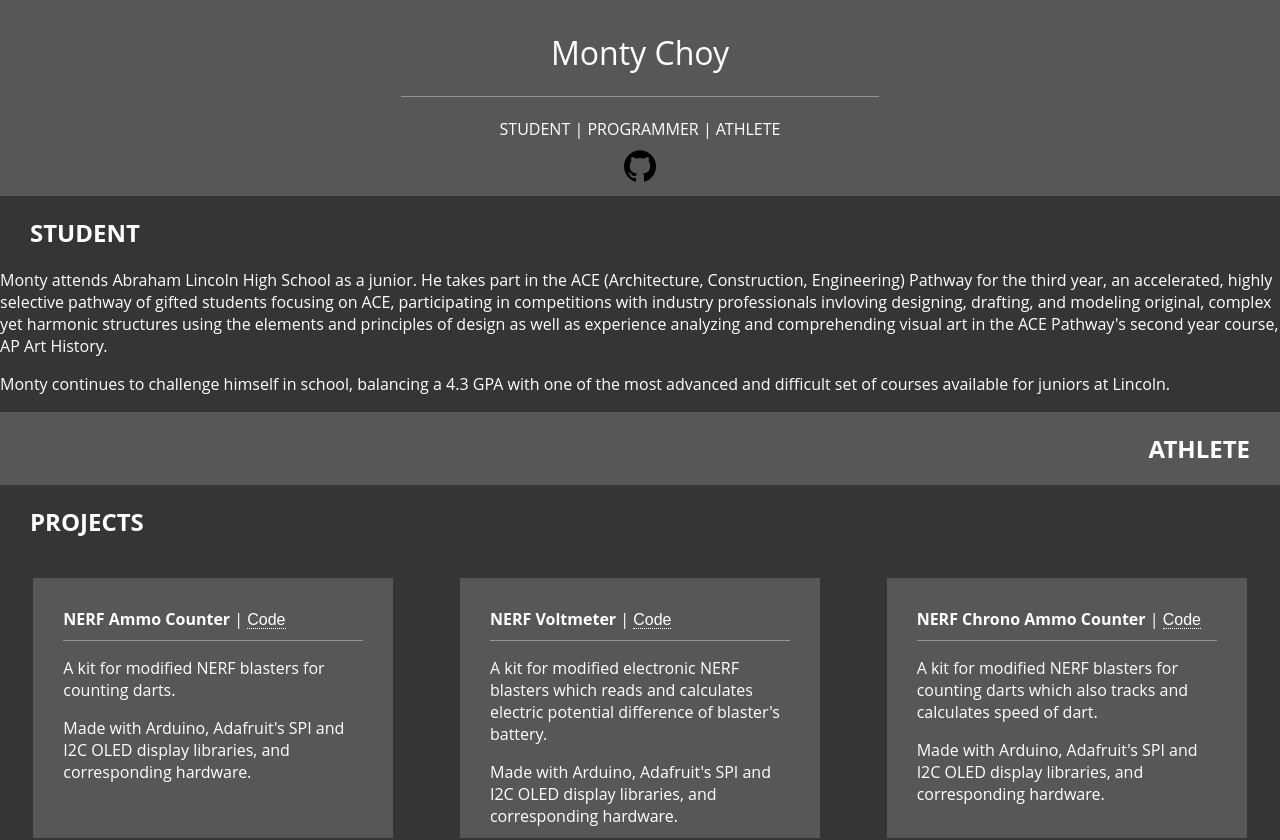
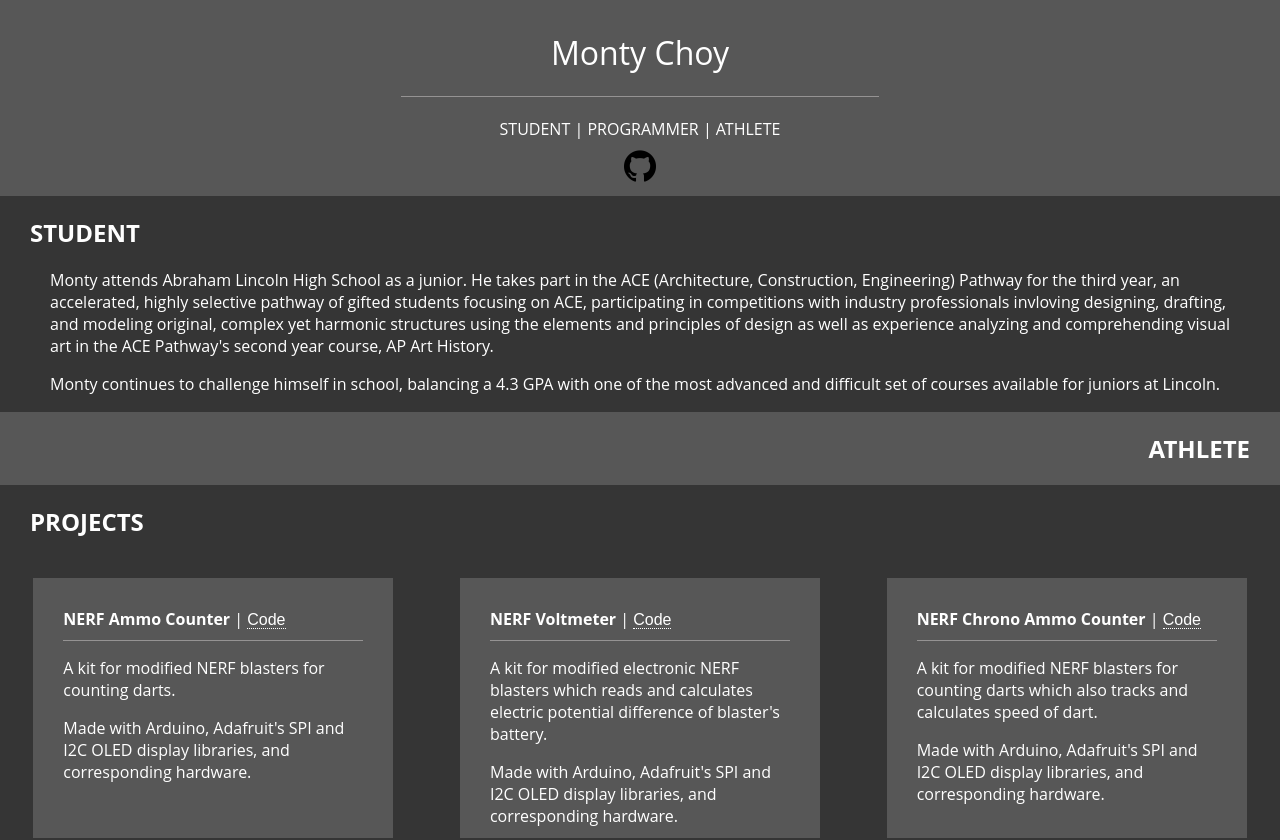
Before and after one commit to mochoy/personal-site, a React (Create React App) app: page / in a window 1280 px wide. Shown: the top 840 px of the page. Built offline with nearby package versions, Linux system fonts and the light colour scheme.

Commit message:
style student section:

```diff
--- a/src/components/Student/index.css
+++ b/src/components/Student/index.css
@@ -5,3 +5,10 @@
 	background-color: #353535;
 	/*background-color: #E7E4E4;*/
 }
+
+.student-description {
+	text-align: left;
+	margin-left: 50px;
+	margin-right: 50px;
+
+}
--- a/src/components/Student/index.js
+++ b/src/components/Student/index.js
@@ -8,9 +8,9 @@ export default class Student extends Component {
 				<div id="titleContainer">
 					<h2 id="title">STUDENT</h2>
 				</div>
-				<p class="student-description"> Monty attends Abraham Lincoln High School as a junior. He takes part in the ACE (Architecture, Construction, Engineering) Pathway for the third year, an accelerated, highly selective pathway of gifted students focusing on ACE, participating in competitions with industry professionals invloving designing, drafting, and modeling original, complex yet harmonic structures using the elements and principles of design as well as experience analyzing and comprehending visual art in the ACE Pathway's second year course, AP Art History.
+				<p className="student-description"> Monty attends Abraham Lincoln High School as a junior. He takes part in the ACE (Architecture, Construction, Engineering) Pathway for the third year, an accelerated, highly selective pathway of gifted students focusing on ACE, participating in competitions with industry professionals invloving designing, drafting, and modeling original, complex yet harmonic structures using the elements and principles of design as well as experience analyzing and comprehending visual art in the ACE Pathway's second year course, AP Art History.
 				</p>
-				<p class="student-description">Monty continues to challenge himself in school, balancing a 4.3 GPA with one of the most advanced and difficult set of courses available for juniors at Lincoln.
+				<p className="student-description">Monty continues to challenge himself in school, balancing a 4.3 GPA with one of the most advanced and difficult set of courses available for juniors at Lincoln.
 				</p>
 			</div>
 
```
